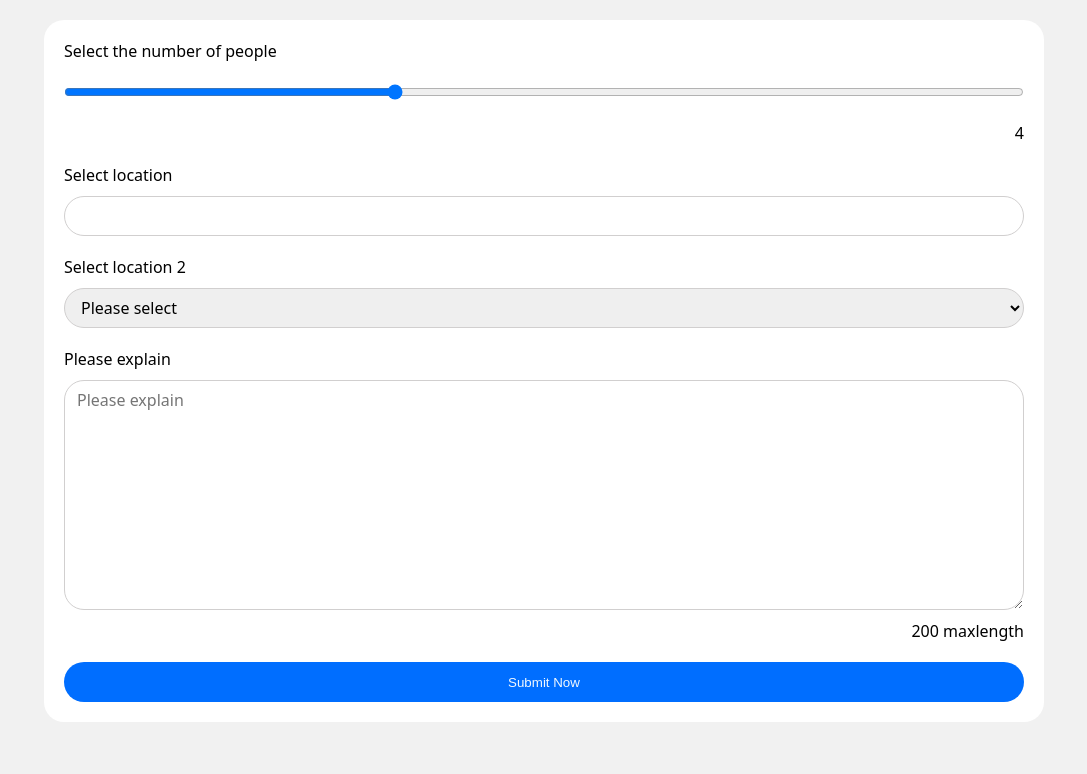
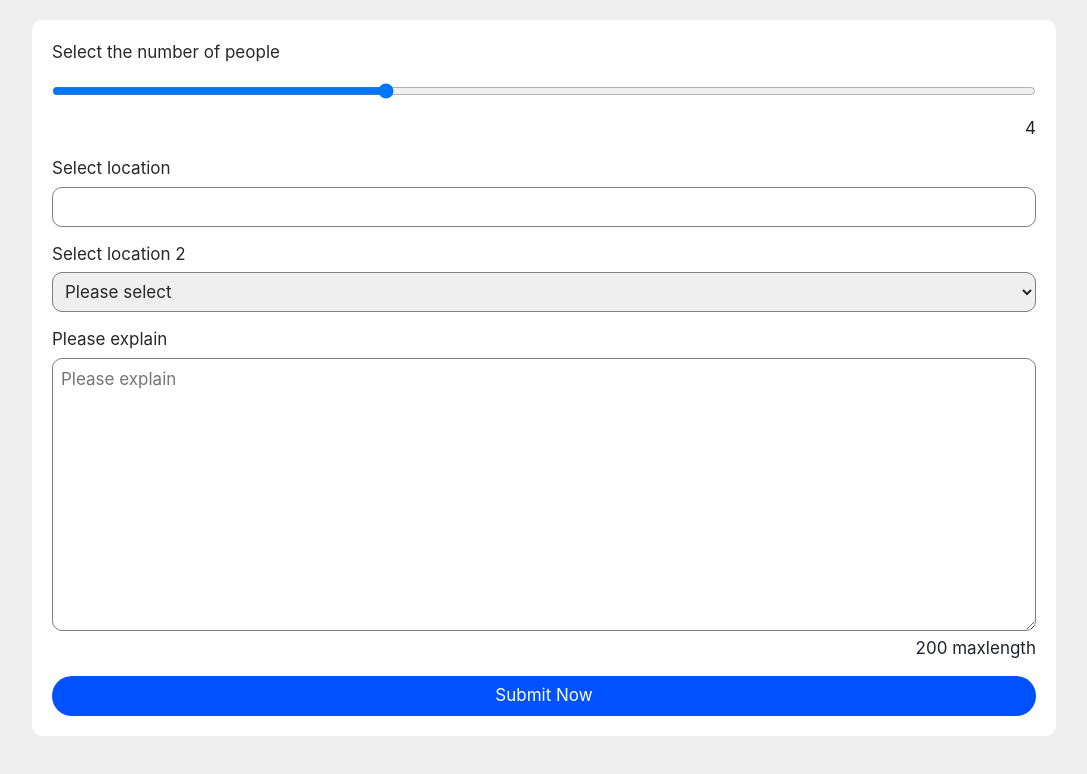
Before and after one commit to muhammadyahya20/front-end-practice, a website with bundled scripts: page TestGrids.html in a window 1280 px wide. Shown: the whole page, without its empty margins (96-1183 px from the left). Built offline with nearby package versions, Linux system fonts and the light colour scheme.

Commit message:
Additonal Practice with Keyframes and animations for CSS

```diff
--- a/gridstyle.css
+++ b/gridstyle.css
@@ -1,72 +1,197 @@
-* {
+/* ========================================
+   1. CSS reset
+======================================== */
+
+*,
+*::before,
+*::after {
+    box-sizing: border-box;
     margin: 0;
     padding: 0;
 }
 
-.form {
+/* ========================================
+   2. Global styles
+======================================== */
+
+body {
+    font-family: "Inter", sans-serif;
+    font-weight: 400;
+    line-height: 1.5;
+    min-height: 100vh;
+    color: #20222b;
+    background-color: #eeeeee;
+}
+
+/* ========================================
+   3. Headings
+======================================== */
+
+h1,
+h2,
+h3,
+h4,
+h5,
+h6 {
+    line-height: 1.2;
+}
+
+/* ========================================
+   4. Links
+======================================== */
+
+a {
+    color: inherit;
+    text-decoration: none;
+}
+
+/* ========================================
+   5. Images and media
+======================================== */
+
+img,
+picture,
+video,
+canvas,
+svg {
+    display: block;
+    max-width: 100%;
+}
+
+/* ========================================
+   6. Form elements
+======================================== */
+
+input,
+button,
+textarea,
+label,
+select {
+    font: inherit;
+    color: #282828;
+}
+
+button {
+    cursor: pointer;
+}
+
+/* ========================================
+   7. Layout
+======================================== */
+
+/* Add your Grid or Flexbox styles here */
+
+.form{
     display: grid;
-    grid-template-columns: 1fr;
-    gap: 20px;
-
+    grid-template-columns: repeat(12, 1fr);
+    margin: 20px auto;
+    border: 1px solid none;
+    border-radius: 10px;
+    padding: 20px;
+    gap: 15px;
+    max-width: 1024px;
     width: calc(100% - 40px);
-    max-width: 1000px;
-    box-sizing: border-box;
-
-    margin: 20px auto;
-    padding: 20px;
-    /* border: 1px solid grey; */
-    border-radius: 20px;
-
-    font-family: system-ui, sans-serif;
     background-color: #ffffff;
 }
 
-.form_element{
+.form_element,
+.form_btn{
     display: grid;
-    gap: 10px;
+    grid-column: 1/ span 12;
+    gap: 5px;
+}
+
+.box{
+    width: 50px;
+    height: 50px;
+    background-color: greenyellow;
+}
+
+/* ========================================
+   8. Components
+======================================== */
+
+/* Add styles for forms, buttons, cards,
+   dropdowns, and other components here */
+
+input,
+select {
+    border-radius: 10px;
+    height: 40px;
+    padding: 8px;
+    border: 1px solid grey;
     width: 100%;
 }
 
-.form_element output {
+textarea{
+    border-radius: 10px;
+    padding: 8px;
+    border: 1px solid grey;
+    width: 100%;
+}
+
+output{
     justify-self: end;
 }
 
-.form_element input,
-.form_element select{
-    display: grid;
+.form_btn{
+    display: flex;
+    background-color: rgb(0, 81, 255);
+    border: none;
+    box-sizing: border-box;
+    color: #ffffff;
+    border-radius: 20px;
     height: 40px;
-    border-radius: 20px;
-    border: 1px solid rgb(209, 207, 207);
-    box-shadow: none;
-    box-sizing: border-box;
-    padding-left: 12px;
-    font: inherit;
+    justify-content: center;
+    align-items: center;
     width: 100%;
-
 }
 
-.form_element textarea {
-    display: grid;
-    border-radius: 20px;
-    border: 1px solid rgb(209, 207, 207);
-    box-shadow: none;
-    box-sizing: border-box;
-    padding-left: 12px;
-    padding-top: 8px;
-    font: inherit;
+/* ========================================
+   9. Responsive styles
+======================================== */
 
+/* Add media queries when needed */
+
+
+@media (min-width: 320px) {
+    label,
+    select,
+    input,
+    button,
+    textarea,
+    output {
+    font-size: 15px;
+    }
 }
 
-.form_btn{
-    background-color: rgb(0, 110, 255);
-    color: aliceblue;
-    border-radius: 50px;
-    height: 40px;
-    box-sizing: border-box;
-    border: none;
-
+@media (min-width: 720px) {
+    label,
+    select,
+    input,
+    button,
+    textarea,
+    output {
+    font-size: 16px;
+    }
 }
 
-body{
-    background-color: rgb(241, 241, 241);
+@media (min-width: 1024px) {
+    label,
+    select,
+    input,
+    button,
+    textarea,
+    output {
+    font-size: 17px;
+    }
 }
+
+/* ========================================
+   10. Animations
+======================================== */
+
+.form_btn p:hover {
+    transform: rotate(50deg);
+    transition: 1s;
+}
```
Also changed, not shown: package.json (added, +25 -0 lines), 2 other files.
